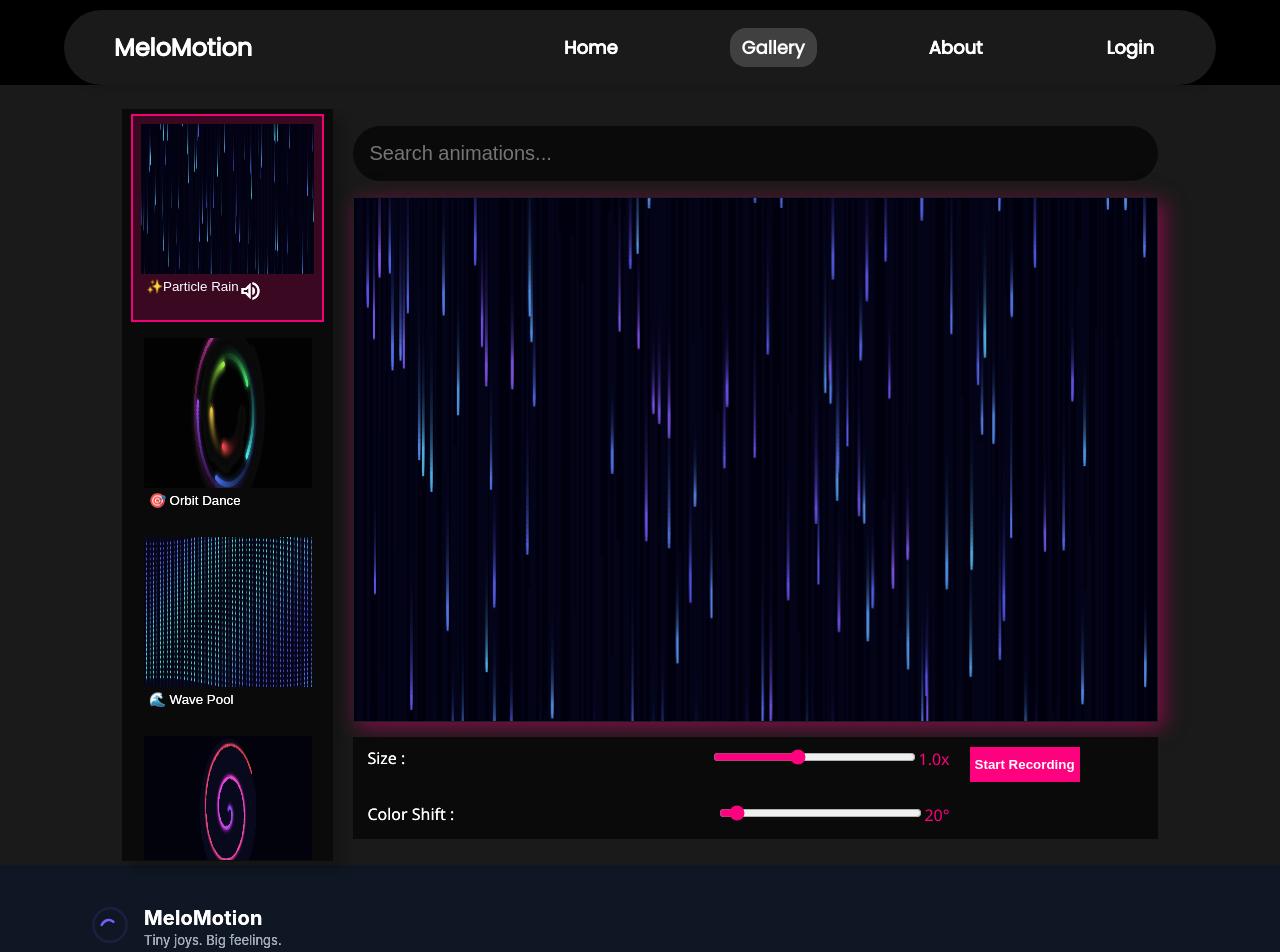
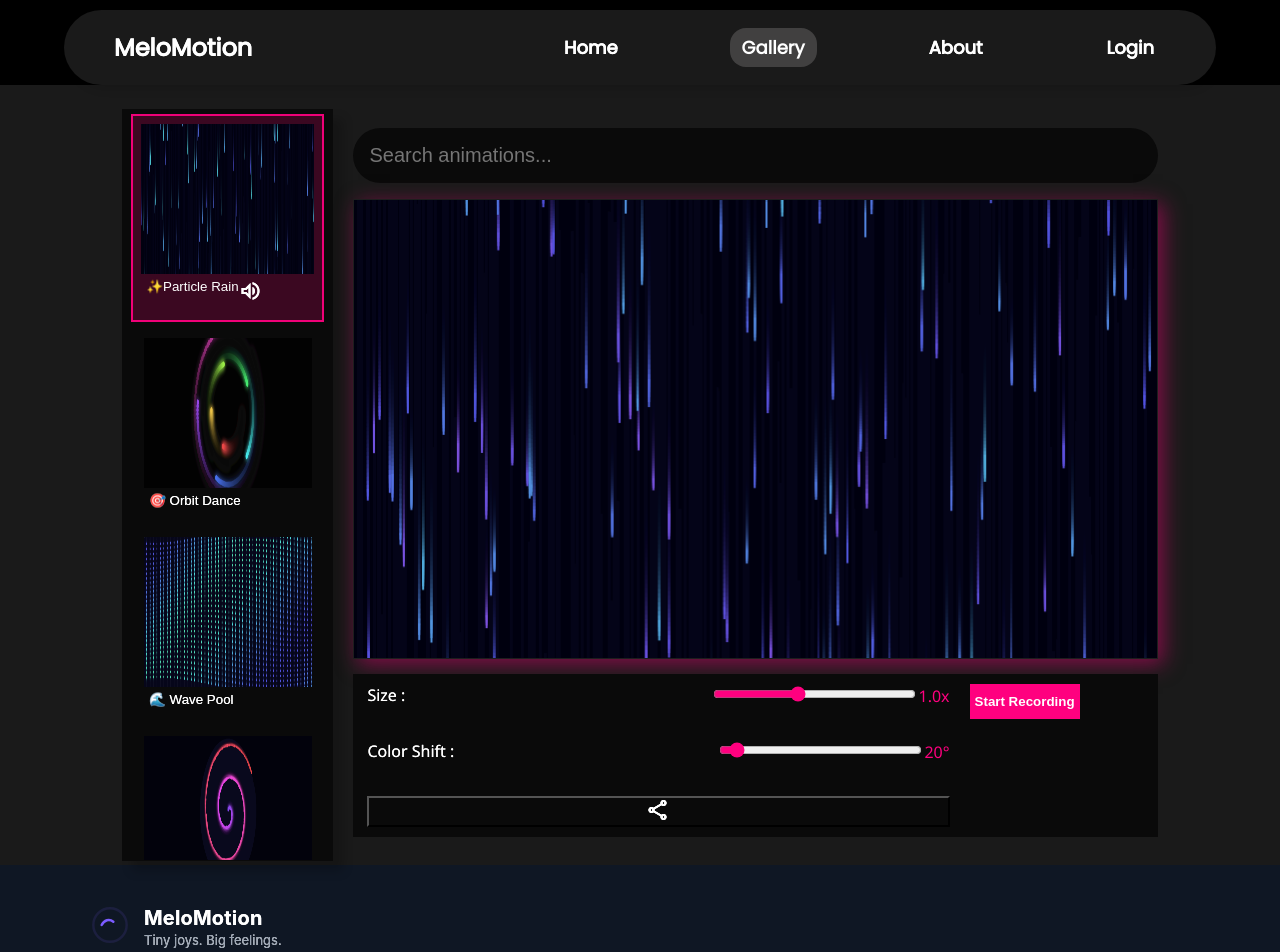
Before and after one commit to ABHISHEK-7455-coder/Oddly-Animation, a React (Vite) app: page /gallery in a window 1280 px wide. Shown: the top 952 px of the page. Built offline with nearby package versions, Linux system fonts and the light colour scheme.

Commit message:
update few changes

```diff
--- a/src/components/Animation.css
+++ b/src/components/Animation.css
@@ -303,7 +303,7 @@
 
 .animation-canvas {
     width: 100%;
-    height: 525px;
+    height:460px;
     border-radius: 0px;
     box-shadow: 5px 5px 20px rgba(240, 1, 120, 0.5);
     ;
--- a/src/components/Animation.jsx
+++ b/src/components/Animation.jsx
@@ -406,7 +406,7 @@ const Animation = () => {
         if (!canvas) return;
 
         // Browser compatibility check
-        if (!window.MediaRecorder || isSafari) {
+        if (!window.MediaRecorder || isSafari || isSamsung || isChrome) {
             alert("🎥 Recording not supported on this browser (Safari / Vivo).");
             return;
         }
@@ -552,6 +552,22 @@ const Animation = () => {
         localStorage.setItem("savedAnimations", JSON.stringify(updated));
         setEditingId(null);
     };
+
+    const uploadAndShare = async (rec) => {
+    const blob = await (await fetch(rec.data)).blob();
+
+    const formData = new FormData();
+    formData.append("file", blob, `${rec.name}.webm`);
+
+    const res = await fetch("https://file.io", {
+        method: "POST",
+        body: formData,
+    });
+
+    const json = await res.json();
+    navigator.clipboard.writeText(json.link);
+    showToast("Share link copied!");
+};
 
     return (
         <div className="main-container">
@@ -704,6 +720,11 @@ const Animation = () => {
                                     {hueShift}°
                                 </div>
                             </div>
+                            <button className="share-btn" onClick={() => uploadAndShare(rec)}>
+    <span className="material-symbols-outlined">share</span>
+</button>
+
+
                         </div>
 
                         <div className="record-saved">
```
